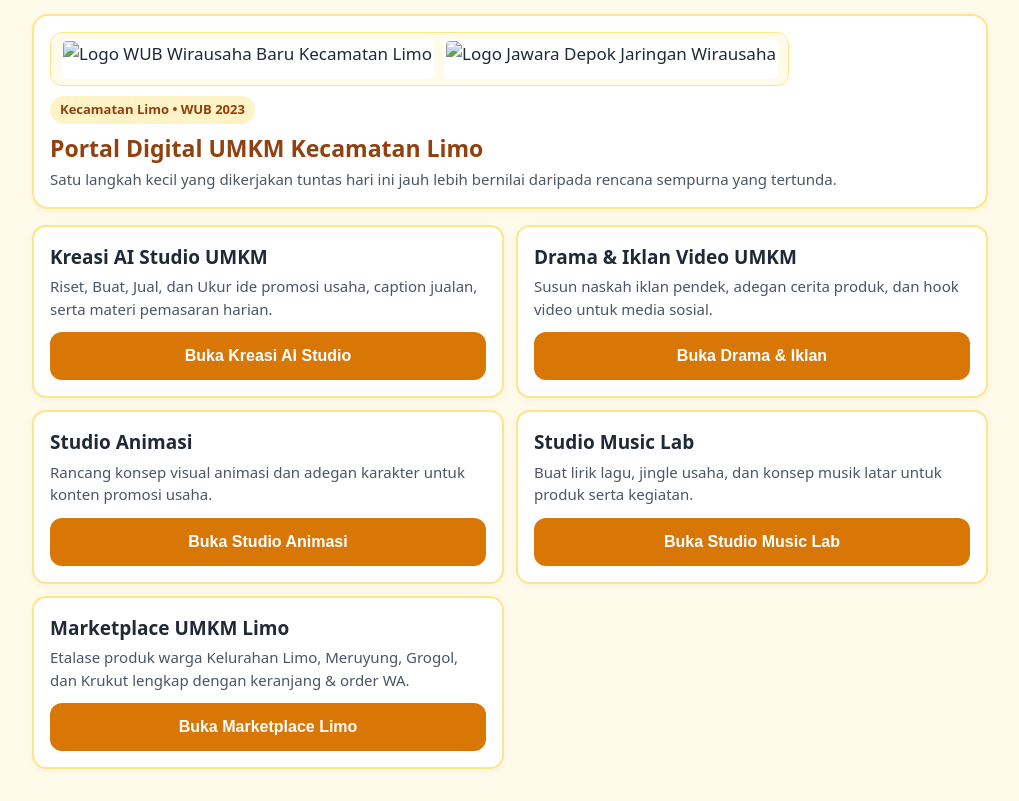
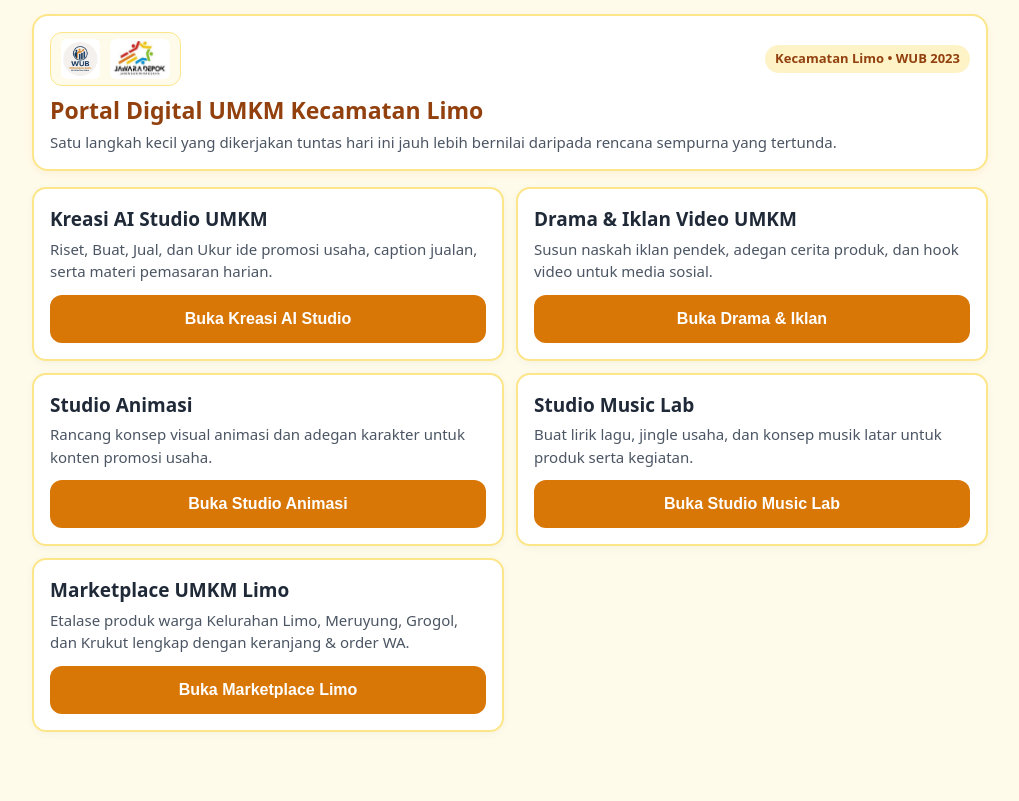
Before and after one commit to melekdigital21-ship-it/kreasi-ai-studio-umkm, a website: page public/index.html in a window 1280 px wide. Shown: the whole page, without its empty margins (130-1149 px from the left). Drawn offline with Linux system fonts and the light colour scheme.

Commit message:
Tampilkan logo-wub.jpeg dan logo-jawara.jpg di header portal

```diff
--- a/public/index.html
+++ b/public/index.html
@@ -226,8 +226,8 @@
     <header class="portal-header">
       <div class="logo-row">
         <div class="logo-pair" aria-label="Logo WUB Kecamatan Limo dan Jawara Depok">
-          <img src="logo-wub.jpg" alt="Logo WUB Wirausaha Baru Kecamatan Limo" />
-          <img src="logo-jawara.jpg" alt="Logo Jawara Depok Jaringan Wirausaha" />
+          <img src="logo-wub.jpeg" alt="Logo WUB Wirausaha Baru Kecamatan Limo" />
+          <img src="logo-jawara.jpeg" alt="Logo Jawara Depok Jaringan Wirausaha" />
         </div>
         <div class="portal-badge">Kecamatan Limo • WUB 2023</div>
       </div>
```
